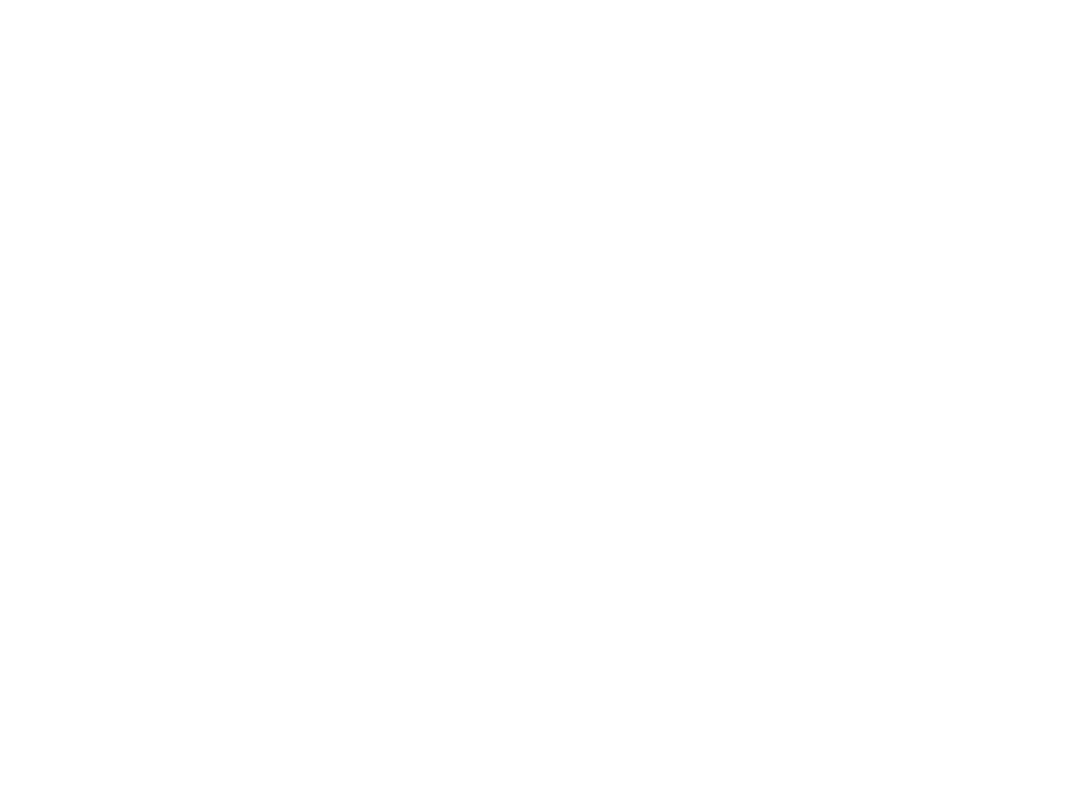
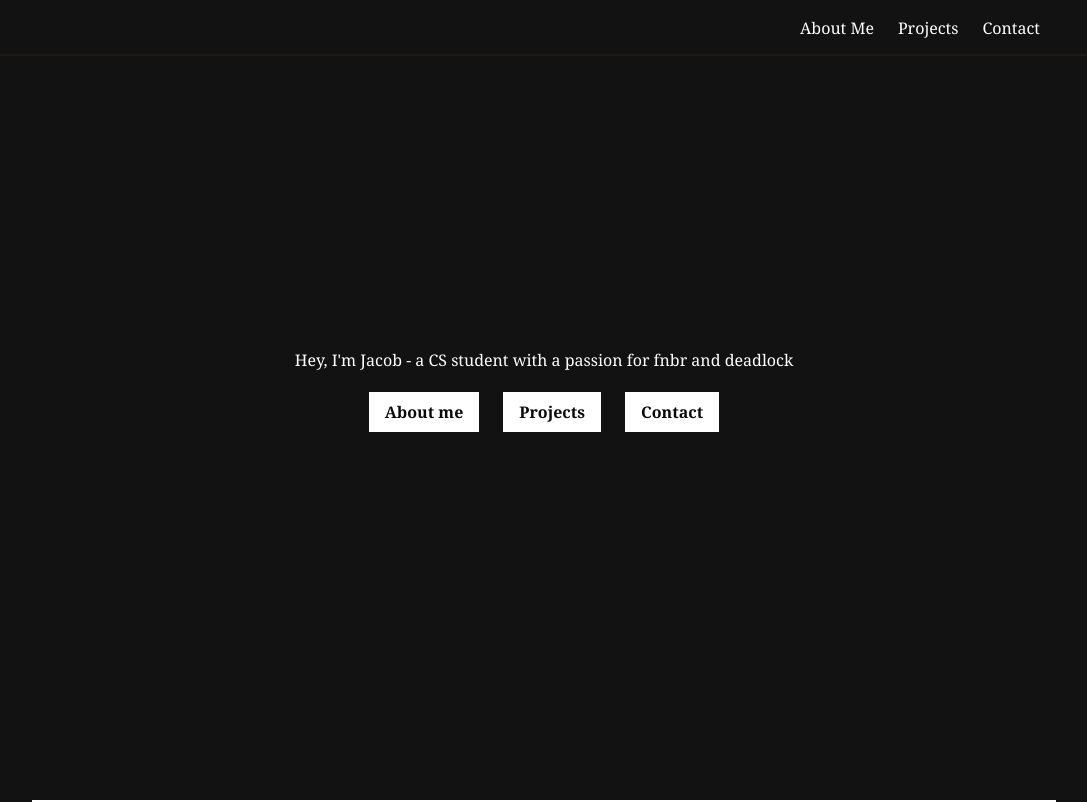
Before and after one commit to JRoegit/portfolio, a website: page index.html in a window 1280 px wide. Shown: the whole page, without its empty margins (96-1183 px from the left). Drawn offline with Linux system fonts and the light colour scheme.

Commit message:
basic hero setup

```diff
--- a/index.html
+++ b/index.html
@@ -6,7 +6,31 @@
     <link href="./static/output.css" rel="stylesheet">
     <title>Jacob Roe</title>
 </head>
-<body>
-    <div class="flex flex-auto"></div>
+<body class="bg-mainblack text-white font-serif">
+    <!-- CONTENT CONTAINER -->
+    <nav class="fixed mt-0 top-0 z-50 w-full border-b-2 border-stone-900 h-14">
+        <div class="w-full h-full mx-auto flex flex-row-reverse max-w-screen-lg gap-6 p-4">
+            <a>Contact</a>
+            <a>Projects</a>
+            <a>About Me</a>
+        </div>
+    </nav>
+    <div class="relative flex flex-col items-center">
+
+        <!-- NAV -->
+
+
+        <section class="w-full h-screen max-w-screen-lg flex">
+            <div class="w-3/4 m-auto flex flex-col">
+                <div class="text-center">Hey, I'm Jacob - a CS student with a passion for fnbr and deadlock</div>
+                <div class="py-5 flex flex-row mx-auto gap-6">
+                    <button class="px-4 py-2 bg-white text-stone-950 font-semibold">About me</button>
+                    <button class="px-4 py-2 bg-white text-stone-950 font-semibold">Projects</button>
+                    <button class="px-4 py-2 bg-white text-stone-950 font-semibold">Contact</button>
+                </div>
+            </div>
+        </section>
+        <div class="w-full max-w-screen-lg border-white border-b-2"></div>
+    </div>
 </body>
 </html>
--- a/static/input.css
+++ b/static/input.css
@@ -1 +1,5 @@
 @import "tailwindcss";
+
+@theme {
+    --color-mainblack: #121212;
+}
```
Also changed, not shown: scripts/script.js (added), static/output.css.
